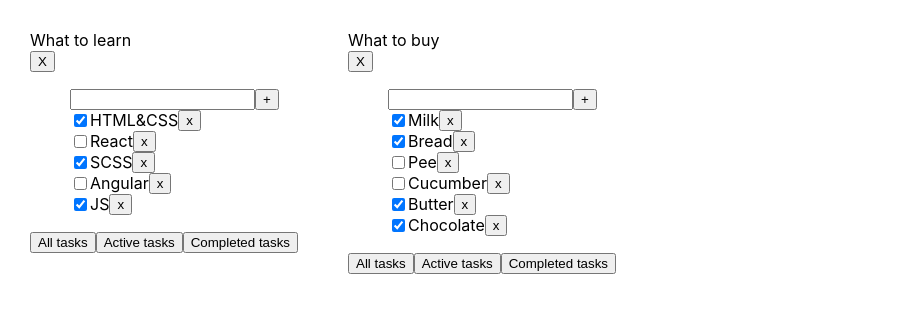
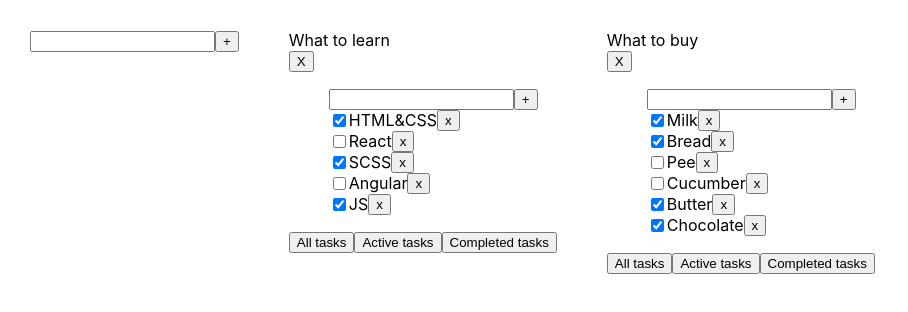
Before and after one commit to talerqa/todo-example, a React (Create React App) app: page / in a window 1280 px wide. Shown: the top 312 px of the page, without its empty margins (0-908 px from the left). Built offline with nearby package versions, Linux system fonts and the light colour scheme.

Commit message:
add: addTodolist, removeTodolist Reducers

```diff
--- a/src/App.tsx
+++ b/src/App.tsx
@@ -1,11 +1,27 @@
 import * as React from 'react'
-import {useReducer, useState} from 'react'
+import {useReducer} from 'react'
 import './App.css';
 import TodoList from './TodoList';
 import {v1} from 'uuid';
-import {addTaskAC, changeStatusTaskAC, removeTaskAC, tasksReducer, updateTitleSpaAC} from './Reducers/tasksReducer';
+import {
+  addTaskAC,
+  addTaskEmptyAC,
+  changeStatusTaskAC,
+  removeTaskAC,
+  tasksReducer,
+  updateTitleSpaAC
+} from './Reducers/tasksReducer';
+import SuperInput from './SuperInput';
+import {
+  addTodolistAC,
+  changeFilterAC,
+  changeTitleAC,
+  removeTodolistAC,
+  todolistReducer
+} from './Reducers/todolistReducer';
 
 export type ChangeStatusTasksType = 'all' | 'active' | 'completed'
+
 export type taskType = {
   id: string
   title: string
@@ -26,7 +42,7 @@ function App() {
   let todolistId1 = v1()
   let todolistId2 = v1()
 
-  let [todolists, setTodolist] = useState<Array<TodolistsType>>([
+  let [todolists, dispatchTodolist] = useReducer(todolistReducer, [
     {id: todolistId1, title: 'What to learn', filter: 'all'},
     {id: todolistId2, title: 'What to buy', filter: 'all'},
   ]);
@@ -61,23 +77,37 @@ function App() {
     dispatchTasks(changeStatusTaskAC(todolistId, taskId, statusTask))
   }
 
-  const changedFilter = (todolistId: string, filterValue: ChangeStatusTasksType) => {
-    setTodolist(todolists.map(todolist => todolist.id === todolistId ? {...todolist, filter: filterValue} : todolist))
-  }
-
   const updateTitleSpan = (todolistId: string, taskId: string, title: string) => {
     dispatchTasks(updateTitleSpaAC(todolistId, taskId, title))
   }
 
-  const changeTitleTodoList = (todolistId: string, title: string) => {
-    setTodolist(todolists.map( todolist => todolist.id === todolistId
-    ? {...todolist, title}
-    : todolist))
+  ////////////// For todolist
+  const changedFilter = (todolistId: string, filterValue: ChangeStatusTasksType) => {
+    dispatchTodolist(changeFilterAC(todolistId, filterValue))
   }
 
+  const changeTitleTodoList = (todolistId: string, title: string) => {
+    dispatchTodolist(changeTitleAC(todolistId, title))
+  }
+
+  const removeTodolist = (todolistId: string) => {
+    dispatchTodolist(removeTodolistAC(todolistId))
+  }
+
+  const addTodolist = (title: string) => {
+    let todolistId = v1()
+    dispatchTodolist(addTodolistAC(todolistId, title))
+    dispatchTasks(addTaskEmptyAC(todolistId))
+  }
   return (
     <div className="App">
+
+      <SuperInput callback={(title) => {
+        addTodolist(title)
+      }}/>
+
       {todolists.map(todolist => {
+
         let allTask = tasks[todolist.id]
         let taskForTodolist = allTask
 
@@ -101,6 +131,8 @@ function App() {
           changeTitleSpan={updateTitleSpan}
           changedFilter={changedFilter}
           changeTitleTodoList={changeTitleTodoList}
+          removeTodolist={removeTodolist}
+
         />)
         }
       )}
--- a/src/Reducers/tasksReducer.tsx
+++ b/src/Reducers/tasksReducer.tsx
@@ -2,7 +2,7 @@ import {tasksType} from '../App';
 import * as React from 'react'
 import {v1} from 'uuid';
 
-export const tasksReducer = (state: tasksType, action: CommonType) => {
+export const tasksReducer = (state: tasksType, action: CommonType): tasksType => {
   switch (action.type) {
     case 'ADD-TASK' : {
       return {
@@ -38,18 +38,25 @@ export const tasksReducer = (state: tasksType, action: CommonType) => {
           : task)
       }
     }
+    case 'ADD-TASK-EMPTY' : {
+      return {
+        ...state,
+        [action.payload.todolistId]: []
+      }
+    }
 
     default:
       return state
   }
 }
 
-type CommonType = AddTaskACType | RemoveTaskACType | ChangeStatusTaskType | UpdateTitleSpanType
+type CommonType = AddTaskACType | RemoveTaskACType | ChangeStatusTaskACType | UpdateTitleSpanType | addTaskEmptyType
 
 type AddTaskACType = ReturnType<typeof addTaskAC>
 type RemoveTaskACType = ReturnType<typeof removeTaskAC>
-type ChangeStatusTaskType = ReturnType<typeof changeStatusTaskAC>
+type ChangeStatusTaskACType = ReturnType<typeof changeStatusTaskAC>
 type UpdateTitleSpanType = ReturnType<typeof updateTitleSpaAC>
+type addTaskEmptyType = ReturnType<typeof addTaskEmptyAC>
 
 export const addTaskAC = (todolistId: string, title: string) => {
   return {
@@ -92,3 +99,12 @@ export const updateTitleSpaAC = (todolistId: string, taskId: string, title: stri
     }
   } as const
 }
+
+export const addTaskEmptyAC = (todolistId: string) => {
+  return {
+    type: 'ADD-TASK-EMPTY',
+    payload: {
+      todolistId,
+    }
+  } as const
+}
--- /dev/null
+++ b/src/Reducers/todolistReducer.tsx
@@ -0,0 +1,74 @@
+import {ChangeStatusTasksType, TodolistsType} from '../App';
+import * as React from 'react'
+
+export const todolistReducer = (state: TodolistsType[], action: CommonType): TodolistsType[] => {
+  switch (action.type) {
+    case 'ADD-TODOLIST' : {
+      let newTodoList: TodolistsType = {id: action.payload.todolistId, title: action.payload.title, filter: 'all'}
+      return [newTodoList, ...state]
+    }
+
+    case 'REMOVE-TODOLIST' : {
+      return state.filter(todolist => todolist.id !== action.payload.todolistId)
+    }
+
+    case 'CHANGE-TITLE': {
+      return state.map(todolist => todolist.id === action.payload.todolistId
+        ? {...todolist, title: action.payload.title}
+        : todolist)
+    }
+
+    case 'CHANGE-FILTER': {
+      return state.map(todolist => todolist.id === action.payload.todolistId
+        ? {...todolist, filter: action.payload.filterValue} : todolist)
+    }
+
+    default:
+      return state
+  }
+}
+
+type CommonType = AddTaskACType | ChangeTitleACType | ChangeFilterACType | RemoveTodolistACType
+type AddTaskACType = ReturnType<typeof addTodolistAC>
+type ChangeTitleACType = ReturnType<typeof changeTitleAC>
+type ChangeFilterACType = ReturnType<typeof changeFilterAC>
+type RemoveTodolistACType = ReturnType<typeof removeTodolistAC>
+
+export const addTodolistAC = (todolistId: string, title: string) => {
+  return {
+    type: 'ADD-TODOLIST',
+    payload: {
+      todolistId,
+      title
+    }
+  } as const
+}
+
+export const removeTodolistAC = (todolistId: string) => {
+  return {
+    type: 'REMOVE-TODOLIST',
+    payload: {
+      todolistId,
+    }
+  } as const
+}
+
+export const changeTitleAC = (todolistId: string, title: string) => {
+  return {
+    type: 'CHANGE-TITLE',
+    payload: {
+      todolistId,
+      title
+    }
+  } as const
+}
+
+export const changeFilterAC = (todolistId: string, filterValue: ChangeStatusTasksType)  => {
+  return {
+    type: 'CHANGE-FILTER',
+    payload: {
+      todolistId,
+      filterValue
+    }
+  } as const
+}
--- /dev/null
+++ b/src/SuperInput.tsx
@@ -0,0 +1,29 @@
+import * as React from 'react'
+import {ChangeEvent, useState} from 'react'
+
+type OnChangeInputType = {
+  callback: (title: string) => void
+}
+
+const SuperInput = (props: OnChangeInputType) => {
+
+  const [title, setTitle] = useState('')
+
+  const onChangeInput = (e: ChangeEvent<HTMLInputElement>) => {
+    setTitle(e.currentTarget.value);
+  }
+
+  const addTaskHandler = (title: string) => {
+    props.callback(title)
+    setTitle('')
+  }
+
+  return (
+    <div>
+      <input type={'text'} value={title} onChange={onChangeInput}/>
+      <button onClick={() => addTaskHandler(title)}>+</button>
+    </div>
+  );
+};
+
+export default SuperInput;
--- a/src/TodoList.tsx
+++ b/src/TodoList.tsx
@@ -1,8 +1,9 @@
 import {ChangeStatusTasksType, taskType} from './App';
 import * as React from 'react';
-import {ChangeEvent, FC, useState} from 'react';
+import {FC, useState} from 'react';
 import ButtonFilterStatus from './ButtonFilterStatus';
 import EditableSpan from './EditableSpan';
+import SuperInput from './SuperInput';
 
 type TodoListType = {
   todolistId: string
@@ -15,6 +16,8 @@ type TodoListType = {
   changeTitleSpan: (todolistId: string, taskId: string, title: string) => void
   changedFilter: (todolistId: string, filter: ChangeStatusTasksType) => void
   changeTitleTodoList: (todolistId: string, title: string) => void
+  removeTodolist: (todolistId: string) => void
+
 }
 
 
@@ -29,24 +32,26 @@ const TodoList: FC<TodoListType> = (props) => {
     changeStatusTask,
     changeTitleSpan,
     changedFilter,
-    changeTitleTodoList
+    changeTitleTodoList,
+    removeTodolist,
+
   } = props
 
   const [title, setTitle] = useState('');
-
 
   const onChangeFilter = (todolistId: string, filter: ChangeStatusTasksType) => {
     changedFilter(todolistId, filter)
   }
 
-  const onChangeInput = (e: ChangeEvent<HTMLInputElement>) => {
-    setTitle(e.currentTarget.value)
+  const onChangeInput = (title: string) => {
+    setTitle(title)
   }
 
-  const addTaskHandler = (todolistId: string) => {
+  const addTaskHandler = (todolistId: string, title: string) => {
     addTask(todolistId, title)
     setTitle('')
   }
+
 
   const removeTaskHandler = (todolistId: string, taskId: string) => {
     removeTask(todolistId, taskId)
@@ -60,16 +65,19 @@ const TodoList: FC<TodoListType> = (props) => {
     changeTitleTodoList(todolistId, title)
   }
 
+  const removeTodolistHandler = (todolistId: string) => {
+    removeTodolist(todolistId)
+  }
 
   return (
     <div>
       <EditableSpan title={titleTodoList} callback={(title) => changeTitleTodolistHandler(todolistId, title)}/>
+      <button onClick={() => removeTodolistHandler(todolistId)}>X</button>
+      <ul>
+        {/*<input type={'text'} value={title} onChange={onChangeInput}/>*/}
+        <SuperInput
+          callback={(title) => addTaskHandler(todolistId, title)}/>
 
-      <button>X</button>
-      <ul>
-        <input type={'text'} value={title} onChange={onChangeInput}/>
-        <button onClick={() => addTaskHandler(todolistId)}>+
-        </button>
         {task.map(task => {
           return (
             <div key={task.id} style={{display: 'flex'}}>
@@ -85,7 +93,6 @@ const TodoList: FC<TodoListType> = (props) => {
                 callback={(title) => changeTitleSpanHandler(todolistId, task.id, title)}
               />
 
-
               <button onClick={() => removeTaskHandler(todolistId, task.id)}>x
               </button>
             </div>
@@ -96,7 +103,6 @@ const TodoList: FC<TodoListType> = (props) => {
       <ButtonFilterStatus
         filter={titleFilter}
         callback={(filter) => onChangeFilter(todolistId, filter)}/>
-
     </div>
   )
 }
```
Lines whose indentation alone changed are shown as unchanged.
